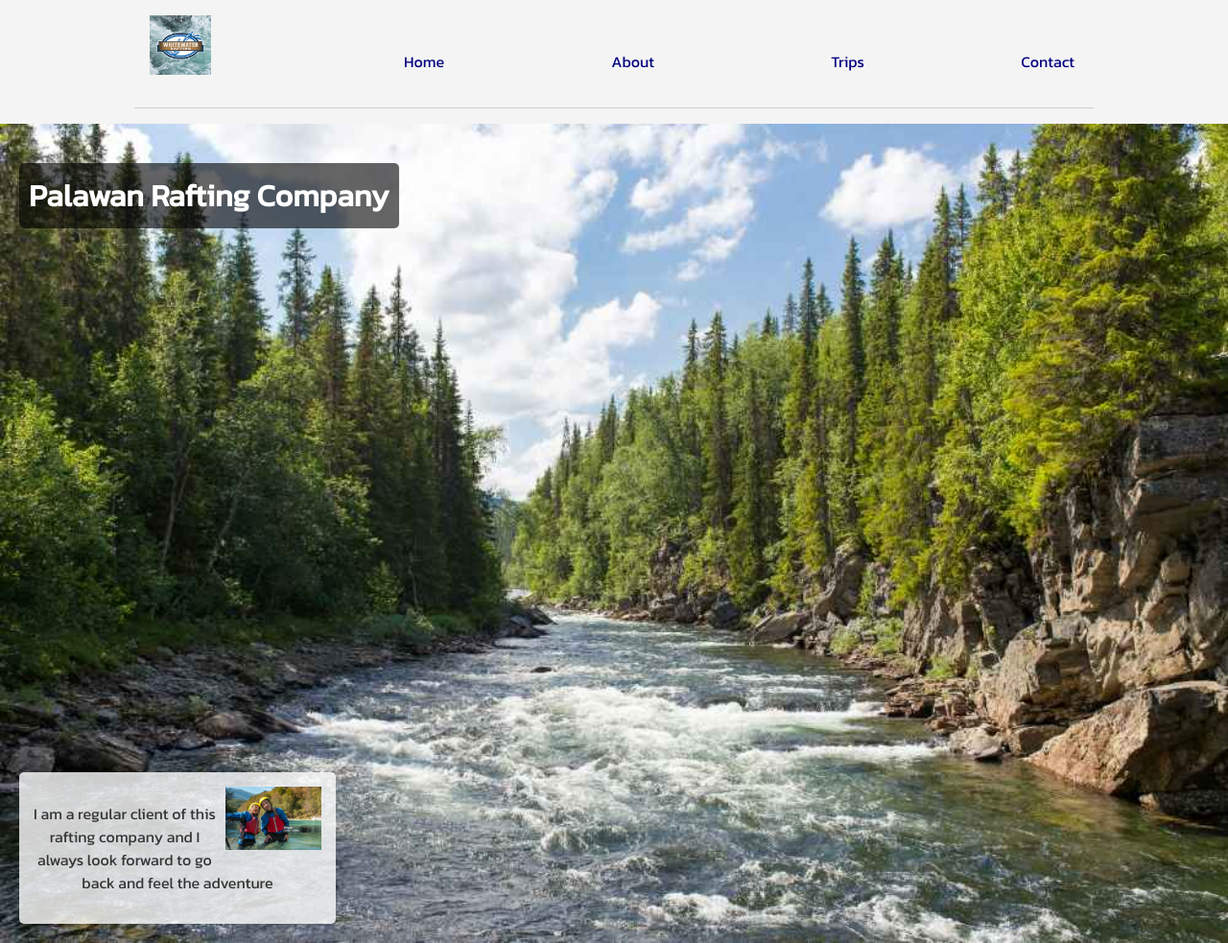
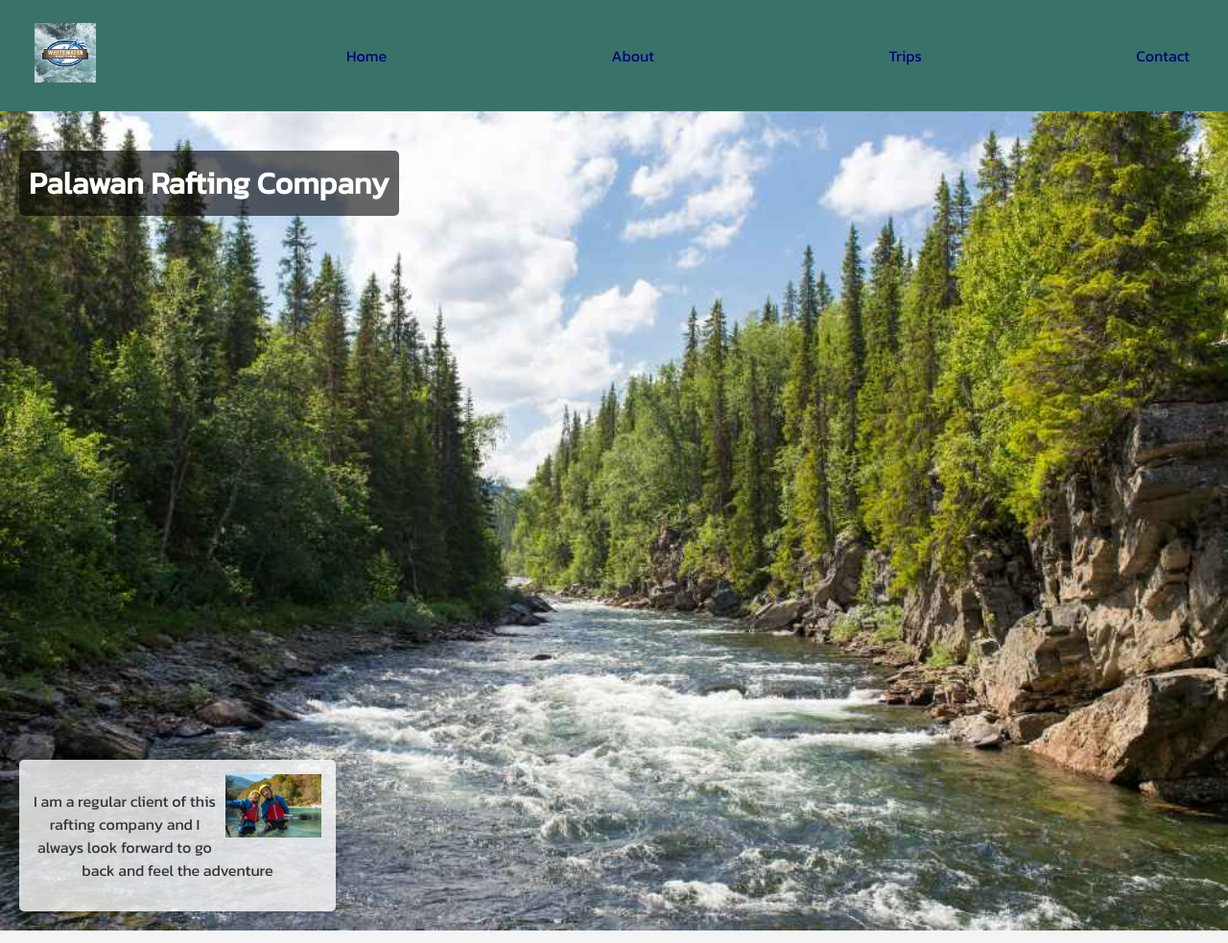
Before and after one commit to reyulking/wdd130, a plain HTML site: page wwr/about.html in a window 1280 px wide. Shown: the top 983 px of the page at 96% size. Drawn offline with Linux system fonts and the light colour scheme.

Commit message:
back to original

```diff
--- a/wwr/styles/rafting.css
+++ b/wwr/styles/rafting.css
@@ -15,23 +15,23 @@ body {
 }
 
 .header-grid {
-/*    display:grid;
+    display:grid;
     grid-template-columns: auto 1fr;
     align-items: center;
     padding: 10px 20px;
-    background-color: var(--primary-color);*/
+    background-color: var(--primary-color);/*
     margin: 1rem auto;
     display: grid;
     grid-template-columns: auto 1fr;
     border-bottom: 1px solid #ccc;
-    max-width: 1000px;
+    max-width: 1000px;*/
 }
 
 .logo-box img {
     margin: 0 0.25rem 0 1rem;
     width: 64px;
-    height: auto;
-    /*max-height: 100px;*/
+    /*height: auto;*/
+    max-height: 100px;
 }
 /*
 .main-nav ul{
```
